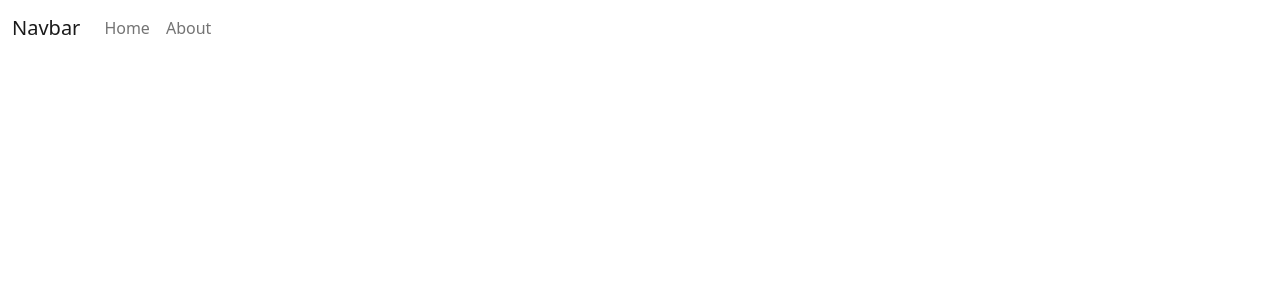
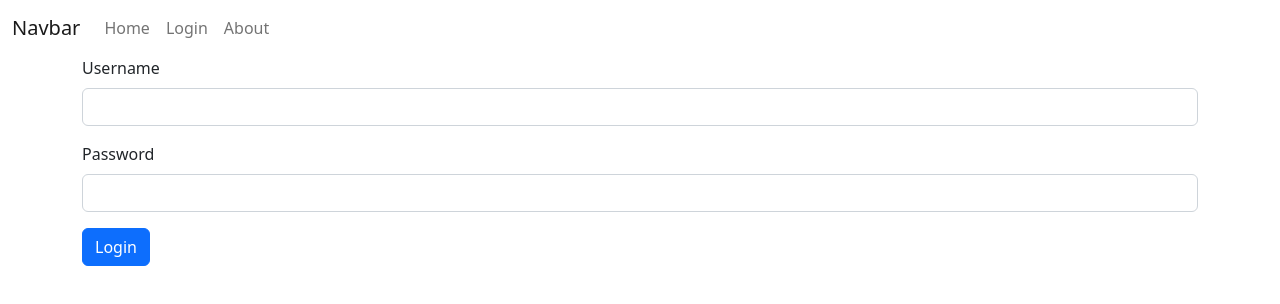
Before and after one commit to victormusembi11/drf-todo-api, a React (Create React App) app in the folder frontend/: page /login in a window 1280 px wide. Before the commit this address had no page. Shown: the top 304 px of the page. Built offline with nearby package versions, Linux system fonts and the light colour scheme.

Commit message:
feat: jwt auth client login

```diff
--- a/frontend/package.json
+++ b/frontend/package.json
@@ -6,6 +6,7 @@
     "@testing-library/jest-dom": "^5.16.5",
     "@testing-library/react": "^13.4.0",
     "@testing-library/user-event": "^13.5.0",
+    "axios": "^1.3.2",
     "bootstrap": "^5.2.3",
     "react": "^18.2.0",
     "react-dom": "^18.2.0",
--- a/frontend/src/App.js
+++ b/frontend/src/App.js
@@ -1,6 +1,7 @@
 import { Link, Routes, Route } from "react-router-dom";
 import About from "./pages/About";
 import Home from "./pages/Home";
+import Login from "./pages/Login";
 
 function App() {
   return (
@@ -14,6 +15,7 @@ function App() {
           <div className="collapse navbar-collapse" id="navbarNavAltMarkup">
             <div className="navbar-nav">
               <Link className="nav-link" to="/">Home</Link>
+              <Link className="nav-link" to="/login">Login</Link>
               <Link className="nav-link" to="/about">About</Link>
             </div>
           </div>
@@ -22,6 +24,7 @@ function App() {
       <Routes>
         <Route path="/about" element={<About />} />
         <Route path="/" element={<Home />} />
+        <Route path="/login" element={<Login />} />
       </Routes>
     </>
   );
--- /dev/null
+++ b/frontend/src/pages/Login.js
@@ -0,0 +1,59 @@
+import { useState } from 'react';
+// import { useNavigate } from 'react-router-dom';
+import authService from '../services/auth.service';
+
+const Login = () => {
+  const [username, setUsername] = useState('');
+  const [password, setPassword] = useState('');
+
+//   const navigate = useNavigate();
+
+  const handleLogin = async (e) => {
+    e.preventDefault();
+    try {
+      await authService.login(
+        username,
+        password
+      )
+      .then(() => {
+        //   navigate('/');
+          window.location.reload();
+          console.log('success');
+        },
+        (error) => {
+            console.log(error);
+        }
+      );
+    } catch (err) {
+        console.log(err);
+    }
+  }
+
+  return (
+    <div className='container'>
+    <form onSubmit={handleLogin}>
+      <div className="mb-3">
+        <label className="form-label">Username</label>
+        <input
+          type="text"
+          className="form-control"
+          value={username}
+          onChange={(e) => setUsername(e.target.value)}
+        />
+    </div>
+    <div className="mb-3">
+        <label className="form-label">Password</label>
+        <input
+          type="password"
+          className="form-control"
+          value={password}
+          onChange={(e) => setPassword(e.target.value)}
+        />
+    </div>
+    <button type="submit" name="submit" className="btn btn-primary">Login</button>
+    </form>
+    </div>
+  )
+}
+
+export default Login
--- /dev/null
+++ b/frontend/src/services/auth.service.js
@@ -0,0 +1,32 @@
+import axios from 'axios';
+
+const login = (username, password) => {
+    return axios.post(
+        'http://127.0.0.1:8000/accounts/api-token-auth/', {
+            username,
+            password
+        }
+    )
+    .then((res) => {
+        if (res.data.accessToken) {
+            localStorage.setItem('user', JSON.stringify(res.data));
+        }
+        return res.data;
+    });
+}
+
+const logout = () => {
+    return localStorage.removeItem('user');
+}
+
+const getCurrentUser = () => {
+    return JSON.parse(localStorage.getItem('user'));
+}
+
+const authService = {
+    login,
+    logout,
+    getCurrentUser
+}
+
+export default authService;
```
Also changed, not shown: frontend/src/services/auth.header.js (added, +11 -0 lines), 1 other file (tests, documents, lock files or other folders).
